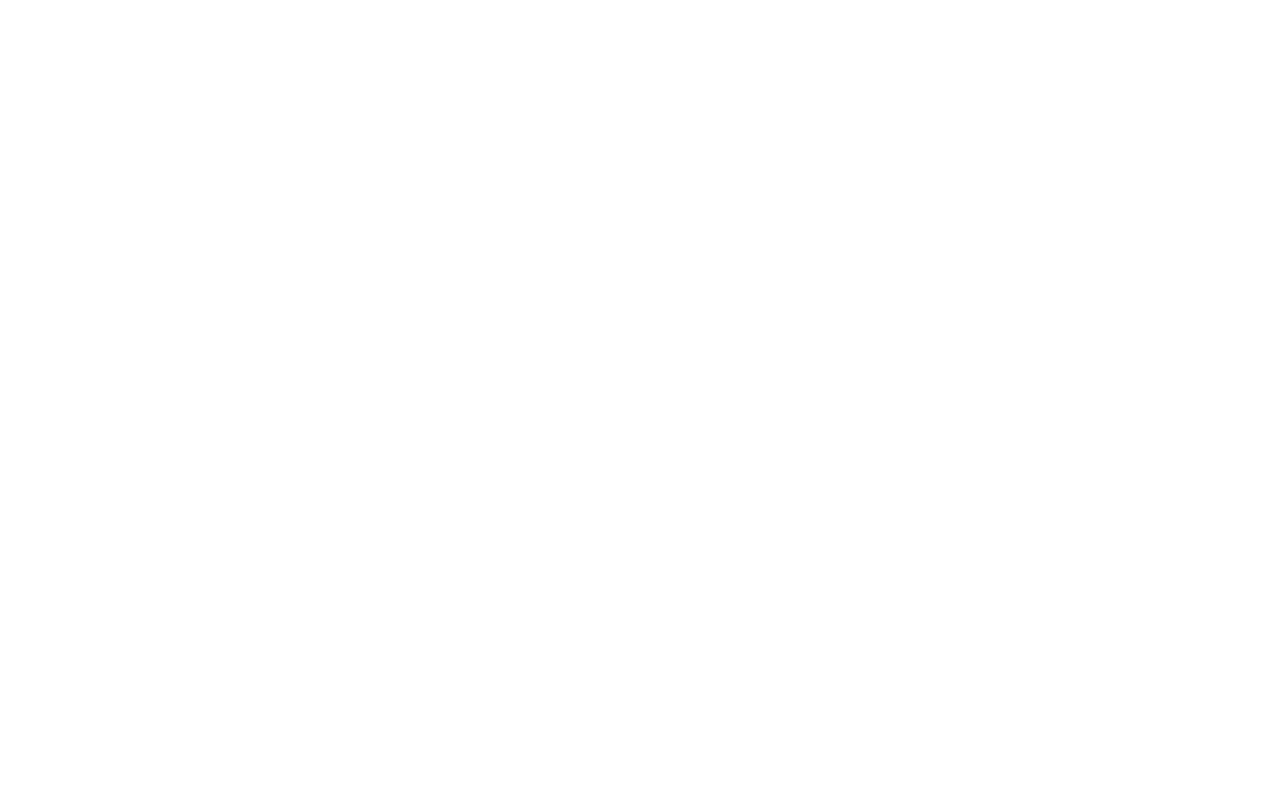
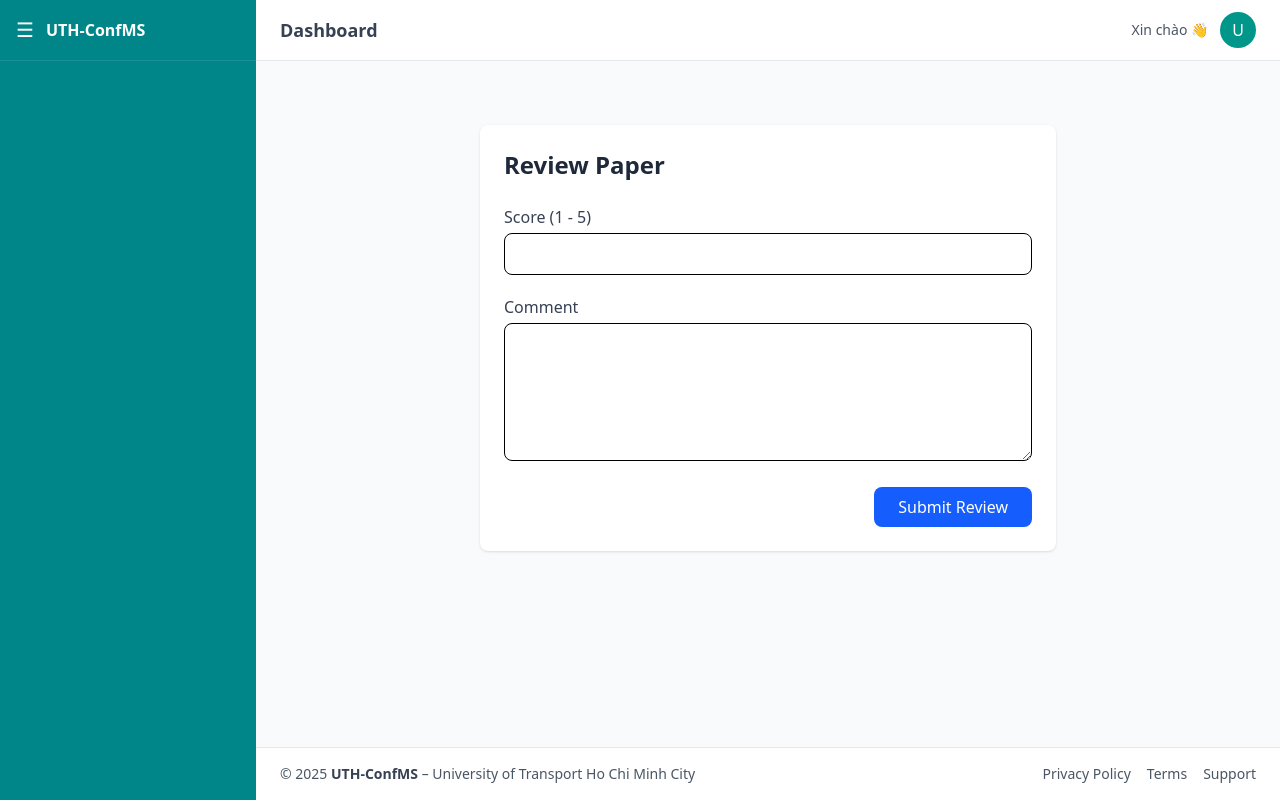
Before and after one commit to lephu2k6/UTH-ConfMS, a React (Vite) app in the folder client/: page /dashboard/review-form in a window 1280 px wide. Before the commit this address had no page. Built offline with nearby package versions, Linux system fonts and the light colour scheme.

Commit message:
AssignedPaper+ReviewForm

```diff
--- a/client/src/app/router/index.jsx
+++ b/client/src/app/router/index.jsx
@@ -19,6 +19,8 @@
 import TrackTopicManagement from "../../features/auth/pages/TrackTopicManagement";
 import PaperSubmissionPage from "../../features/submission/PaperSubmissionPage";
 import AuditLog from "../../features/dashboard/pages/AuditLogs";
+import ReviewForm from "../../features/reviewer/ReviewForm";
+import AssignedPaper from "../../features/reviewer/AssignedPapers";
 
 
 
@@ -42,6 +44,8 @@
                     <Route path="conference-list" element={<ConferenceList />} />
                     <Route path="track-topic" element={<TrackTopicManagement />} />
                     <Route path="submission" element={<PaperSubmissionPage />} />
+                    <Route path="review-form" element={<ReviewForm />} />
+                    <Route path="Assigned-paper" element={<AssignedPaper />} />
                 </Route>
             </Routes>
         </BrowserRouter>
--- a/client/src/features/dashboard/AuthorDashboard.jsx
+++ b/client/src/features/dashboard/AuthorDashboard.jsx
@@ -0,0 +1,68 @@
+import { useEffect, useState } from "react";
+import axios from "../../lib/axios";
+
+export default function AuthorDashboard() {
+  const [papers, setPapers] = useState([]);
+
+  useEffect(() => {
+    axios
+      .get("/author/papers")
+      .then((res) => setPapers(res.data))
+      .catch((err) => console.error(err));
+  }, []);
+
+  return (
+    <div className="p-6">
+      <h2 className="text-2xl font-semibold mb-4">My Papers</h2>
+
+      <div className="overflow-x-auto">
+        <table className="min-w-full border border-gray-300 rounded-lg">
+          <thead className="bg-gray-100">
+            <tr>
+              <th className="px-4 py-2 text-left border-b">Title</th>
+              <th className="px-4 py-2 text-left border-b">Status</th>
+            </tr>
+          </thead>
+
+          <tbody>
+            {papers.length === 0 ? (
+              <tr>
+                <td
+                  colSpan="2"
+                  className="px-4 py-6 text-center text-gray-500"
+                >
+                  No papers found
+                </td>
+              </tr>
+            ) : (
+              papers.map((paper) => (
+                <tr
+                  key={paper.id}
+                  className="hover:bg-gray-50 transition"
+                >
+                  <td className="px-4 py-2 border-b">
+                    {paper.title}
+                  </td>
+                  <td className="px-4 py-2 border-b">
+                    <span
+                      className={`px-2 py-1 rounded text-sm font-medium
+                        ${
+                          paper.status === "Accepted"
+                            ? "bg-green-100 text-green-700"
+                            : paper.status === "Rejected"
+                            ? "bg-red-100 text-red-700"
+                            : "bg-yellow-100 text-yellow-700"
+                        }`}
+                    >
+                      {paper.status}
+                    </span>
+                  </td>
+                </tr>
+              ))
+            )}
+          </tbody>
+        </table>
+      </div>
+    </div>
+  );
+}
--- a/client/src/features/reviewer/AssignedPapers.jsx
+++ b/client/src/features/reviewer/AssignedPapers.jsx
@@ -0,0 +1,123 @@
+import { useEffect, useState } from "react";
+import axios from "axios";
+
+export default function AssignedPapers() {
+  const [papers, setPapers] = useState([]);
+  const [loading, setLoading] = useState(true);
+  const [error, setError] = useState(null);
+
+  useEffect(() => {
+    const fetchAssignedPapers = async () => {
+      try {
+        const token = localStorage.getItem("access_token");
+
+        const res = await axios.get(
+          "http://localhost:8000/api/reviewer/assigned-papers",
+          {
+            headers: {
+              Authorization: `Bearer ${token}`,
+            },
+          }
+        );
+
+        setPapers(res.data);
+      } catch (err) {
+        setError("Failed to load assigned papers");
+        console.error(err);
+      } finally {
+        setLoading(false);
+      }
+    };
+
+    fetchAssignedPapers();
+  }, []);
+
+  if (loading) {
+    return (
+      <div className="flex justify-center items-center h-64 text-gray-500">
+        Loading assigned papers...
+      </div>
+    );
+  }
+
+  if (error) {
+    return (
+      <div className="p-6 text-red-600 bg-red-100 rounded-lg">
+        {error}
+      </div>
+    );
+  }
+
+  return (
+    <div className="p-6">
+      <h2 className="text-2xl font-semibold mb-6">
+        Assigned Papers
+      </h2>
+
+      <div className="overflow-x-auto">
+        <table className="min-w-full border border-gray-300 rounded-lg">
+          <thead className="bg-gray-100">
+            <tr>
+              <th className="px-4 py-2 border text-left">Title</th>
+              <th className="px-4 py-2 border text-left">Author</th>
+              <th className="px-4 py-2 border text-left">Status</th>
+              <th className="px-4 py-2 border text-left">Action</th>
+            </tr>
+          </thead>
+
+          <tbody>
+            {papers.length === 0 ? (
+              <tr>
+                <td
+                  colSpan="4"
+                  className="text-center py-6 text-gray-500"
+                >
+                  No assigned papers
+                </td>
+              </tr>
+            ) : (
+              papers.map((paper) => (
+                <tr key={paper.id} className="hover:bg-gray-50">
+                  <td className="px-4 py-2 border">
+                    {paper.title}
+                  </td>
+
+                  <td className="px-4 py-2 border">
+                    {paper.author_name || "N/A"}
+                  </td>
+
+                  <td className="px-4 py-2 border">
+                    <span
+                      className={`px-2 py-1 rounded text-sm font-medium
+                        ${
+                          paper.status === "Accepted"
+                            ? "bg-green-100 text-green-700"
+                            : paper.status === "Rejected"
+                            ? "bg-red-100 text-red-700"
+                            : "bg-yellow-100 text-yellow-700"
+                        }
+                      `}
+                    >
+                      {paper.status}
+                    </span>
+                  </td>
+
+                  <td className="px-4 py-2 border">
+                    <button
+                      className="px-4 py-1 bg-blue-600 text-white rounded hover:bg-blue-700"
+                      onClick={() =>
+                        alert(`Review paper ID: ${paper.id}`)
+                      }
+                    >
+                      Review
+                    </button>
+                  </td>
+                </tr>
+              ))
+            )}
+          </tbody>
+        </table>
+      </div>
+    </div>
+  );
+}
--- a/client/src/features/reviewer/ReviewForm.jsx
+++ b/client/src/features/reviewer/ReviewForm.jsx
@@ -0,0 +1,105 @@
+import { useState } from "react";
+import axios from "axios";
+import { useParams, useNavigate } from "react-router-dom";
+
+const ReviewForm = () => {
+  const { paperId } = useParams(); // lấy paperId từ URL
+  const navigate = useNavigate();
+
+  const [score, setScore] = useState("");
+  const [comment, setComment] = useState("");
+  const [loading, setLoading] = useState(false);
+  const [error, setError] = useState(null);
+
+  const handleSubmit = async (e) => {
+    e.preventDefault();
+    setLoading(true);
+    setError(null);
+
+    try {
+      const token = localStorage.getItem("access_token");
+
+      await axios.post(
+        `http://localhost:8000/api/reviewer/review/${paperId}`,
+        { score, comment },
+        {
+          headers: {
+            Authorization: `Bearer ${token}`,
+          },
+        }
+      );
+
+      alert("Submit review successfully!");
+      navigate("/reviewer/assigned-papers");
+    } catch (err) {
+      console.error(err);
+      setError("Submit review failed");
+    } finally {
+      setLoading(false);
+    }
+  };
+
+  return (
+    <div className="max-w-xl mx-auto mt-10 p-6 bg-white rounded-lg shadow">
+      <h2 className="text-2xl font-semibold mb-6 text-gray-800">
+        Review Paper
+      </h2>
+
+      {error && (
+        <div className="mb-4 text-red-600 bg-red-100 p-3 rounded">
+          {error}
+        </div>
+      )}
+
+      <form onSubmit={handleSubmit} className="space-y-5">
+        {/* SCORE */}
+        <div>
+          <label className="block mb-1 font-medium text-gray-700">
+            Score (1 - 5)
+          </label>
+          <input
+            type="number"
+            min="1"
+            max="5"
+            value={score}
+            onChange={(e) => setScore(e.target.value)}
+            required
+            className="w-full px-4 py-2 border rounded-lg focus:ring focus:ring-blue-200 focus:outline-none"
+          />
+        </div>
+
+        {/* COMMENT */}
+        <div>
+          <label className="block mb-1 font-medium text-gray-700">
+            Comment
+          </label>
+          <textarea
+            value={comment}
+            onChange={(e) => setComment(e.target.value)}
+            rows={5}
+            required
+            className="w-full px-4 py-2 border rounded-lg focus:ring focus:ring-blue-200 focus:outline-none"
+          />
+        </div>
+
+        {/* BUTTON */}
+        <div className="flex justify-end">
+          <button
+            type="submit"
+            disabled={loading}
+            className={`px-6 py-2 rounded-lg text-white font-medium
+              ${
+                loading
+                  ? "bg-gray-400 cursor-not-allowed"
+                  : "bg-blue-600 hover:bg-blue-700"
+              }`}
+          >
+            {loading ? "Submitting..." : "Submit Review"}
+          </button>
+        </div>
+      </form>
+    </div>
+  );
+};
+
+export default ReviewForm;
```
